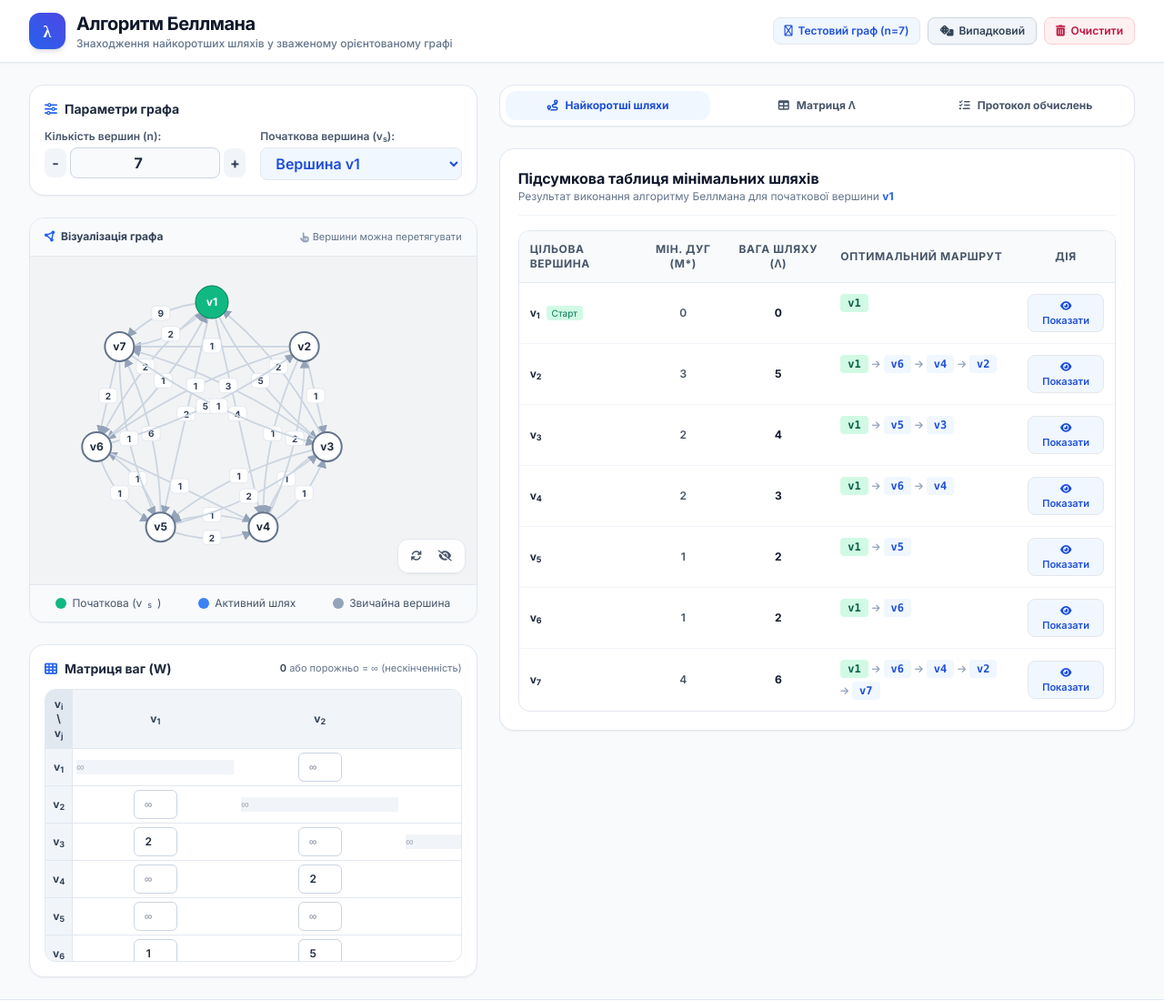
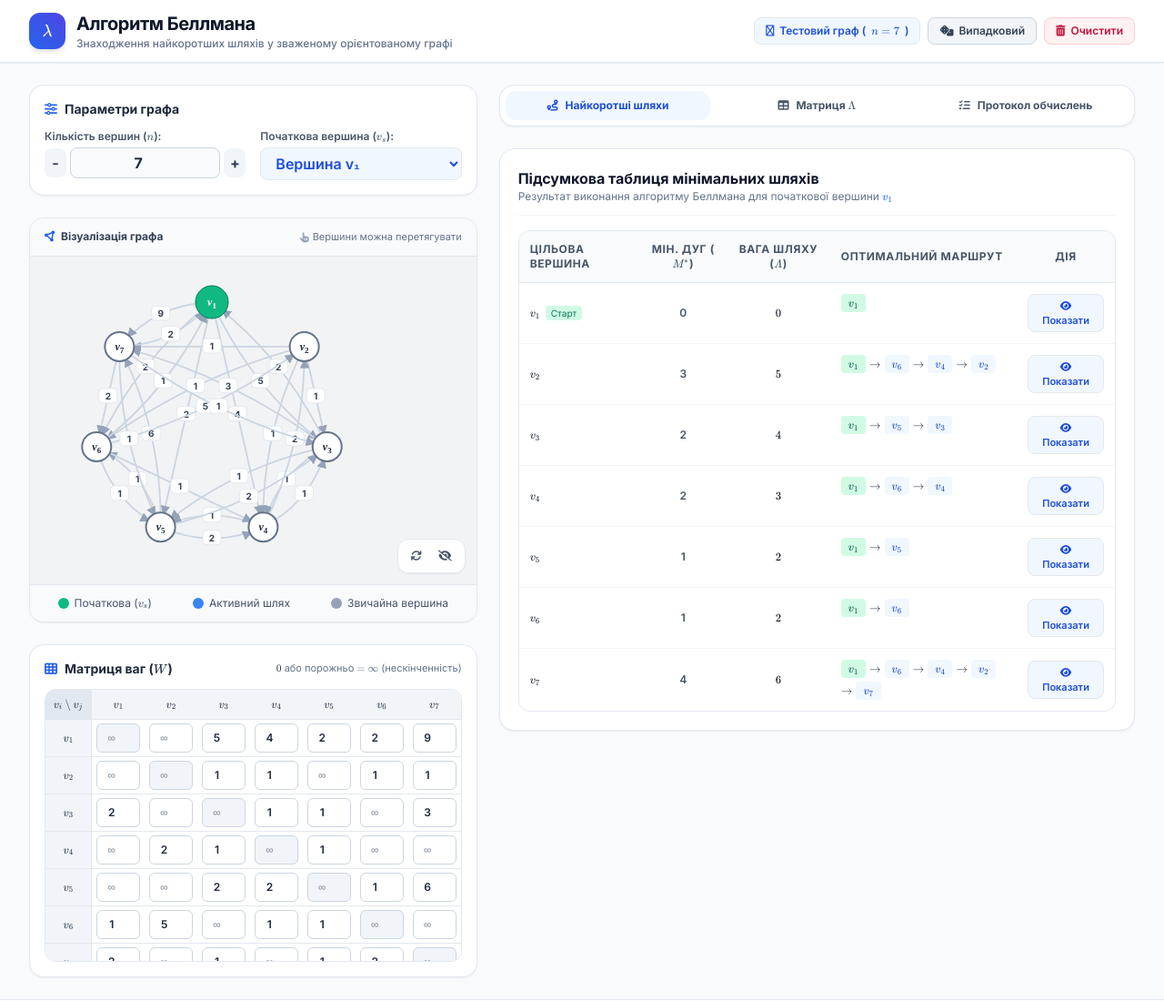
Before and after one commit to r-kalugin/bellman, a plain HTML site: page index.html in a window 1280 px wide. Shown: the whole page at 91% size. Drawn offline with nearby package versions, Linux system fonts and the light colour scheme.

Commit message:
index.html

```diff
--- a/index.html
+++ b/index.html
@@ -26,6 +26,10 @@
     </script>
     <!-- Font Awesome -->
     <link rel="stylesheet" href="https://cdnjs.cloudflare.com/ajax/libs/font-awesome/6.4.0/css/all.min.css">
+    <!-- KaTeX -->
+    <link rel="stylesheet" href="https://cdn.jsdelivr.net/npm/katex@0.16.11/dist/katex.min.css">
+    <script defer src="https://cdn.jsdelivr.net/npm/katex@0.16.11/dist/katex.min.js"></script>
+    <script defer src="https://cdn.jsdelivr.net/npm/katex@0.16.11/dist/contrib/auto-render.min.js"></script>
     <!-- Google Fonts -->
     <link rel="preconnect" href="https://fonts.googleapis.com">
     <link rel="preconnect" href="https://fonts.gstatic.com" crossorigin>
@@ -38,6 +42,14 @@
         }
         code, pre {
             font-family: 'Fira Code', monospace;
+        }
+        .katex {
+            font-size: 1.05em;
+            line-height: 1;
+        }
+        .katex-html {
+            display: inline-flex;
+            align-items: baseline;
         }
         .graph-node {
             cursor: move;
@@ -93,12 +105,11 @@
         <div class="max-w-7xl mx-auto px-4 sm:px-6 lg:px-8 py-3 flex flex-wrap items-center justify-between gap-4">
             <div class="flex items-center space-x-3">
                 <div class="w-10 h-10 rounded-xl bg-gradient-to-tr from-brand-600 to-indigo-600 flex items-center justify-center text-white shadow-md">
-                    <i class="fa-solid font-bold text-lg">λ</i>
+                    <span class="font-bold text-lg">$\lambda$</span>
                 </div>
                 <div>
                     <h1 class="text-xl font-bold text-slate-900 tracking-tight flex items-center gap-2">
                         Алгоритм Беллмана
-
                     </h1>
                     <p class="text-xs text-slate-5 font-medium text-slate-500">
                         Знаходження найкоротших шляхів у зваженому орієнтованому графі
@@ -109,7 +120,7 @@
             <!-- Global Action Bar -->
             <div class="flex flex-wrap items-center gap-2">
                 <button onclick="loadPreset('test7')" class="px-3 py-1.5 text-xs font-semibold rounded-lg bg-brand-50 text-brand-700 border border-brand-200 hover:bg-brand-100 transition flex items-center gap-1.5">
-                    <i class="fa-solid font-normal fa-vial"></i> Тестовий граф (n=7)
+                    <i class="fa-solid font-normal fa-vial"></i> Тестовий граф ($n=7$)
                 </button>
                 <button onclick="loadPreset('random')" class="px-3 py-1.5 text-xs font-semibold rounded-lg bg-slate-100 text-slate-700 border border-slate-300 hover:bg-slate-200 transition flex items-center gap-1.5">
                     <i class="fa-solid fa-dice"></i> Випадковий
@@ -135,7 +146,7 @@
                 <div class="grid grid-cols-2 gap-4">
                     <!-- Vertex Count -->
                     <div>
-                        <label class="block text-xs font-semibold text-slate-600 mb-1">Кількість вершин (n):</label>
+                        <label class="block text-xs font-semibold text-slate-600 mb-1">Кількість вершин ($n$):</label>
                         <div class="flex items-center space-x-1">
                             <button onclick="changeN(-1)" class="w-8 h-8 rounded-lg bg-slate-100 hover:bg-slate-200 font-bold text-slate-700 transition flex items-center justify-center">-</button>
                             <input type="number" id="inputN" min="2" max="12" value="7" onchange="setN(parseInt(this.value))" class="w-full text-center py-1 font-bold text-slate-800 bg-slate-50 border border-slate-300 rounded-lg focus:ring-2 focus:ring-brand-500 focus:outline-none">
@@ -144,7 +155,7 @@
                     </div>
                     <!-- Start Vertex -->
                     <div>
-                        <label class="block text-xs font-semibold text-slate-600 mb-1">Початкова вершина (v<sub>s</sub>):</label>
+                        <label class="block text-xs font-semibold text-slate-600 mb-1">Початкова вершина ($v_s$):</label>
                         <select id="startVertexSelect" onchange="setStartVertex(parseInt(this.value))" class="w-full py-1.5 px-3 font-semibold text-brand-700 bg-brand-50 border border-brand-200 rounded-lg focus:ring-2 focus:ring-brand-500 focus:outline-none">
                             <!-- Populated dynamically -->
                         </select>
@@ -179,13 +190,13 @@
 
                 <div class="p-3 bg-slate-50 border-t border-slate-200 text-xs flex flex-wrap items-center justify-around gap-2 text-slate-600">
                     <div class="flex items-center gap-1.5">
-                        <span class="w-3 h-3 rounded-full bg-emerald-500 inline-block"></span> Початкова (v<sub>s</sub>)
+                        <span class="w-3 h-3 rounded-full bg-emerald-500 inline-block"></span><span>Початкова ($v_s$)</span>
                     </div>
                     <div class="flex items-center gap-1.5">
-                        <span class="w-3 h-3 rounded-full bg-brand-500 inline-block"></span> Активний шлях
+                        <span class="w-3 h-3 rounded-full bg-brand-500 inline-block"></span><span>Активний шлях</span>
                     </div>
                     <div class="flex items-center gap-1.5">
-                        <span class="w-3 h-3 rounded-full bg-slate-400 inline-block"></span> Звичайна вершина
+                        <span class="w-3 h-3 rounded-full bg-slate-400 inline-block"></span><span>Звичайна вершина</span>
                     </div>
                 </div>
             </div>
@@ -194,10 +205,10 @@
             <div class="bg-white rounded-2xl shadow-sm border border-slate-200 p-4 flex flex-col">
                 <div class="flex items-center justify-between mb-3">
                     <h2 class="text-sm font-bold text-slate-800 flex items-center gap-2">
-                        <i class="fa-solid fa-table-cells text-brand-600"></i> Матриця ваг (W)
+                        <i class="fa-solid fa-table-cells text-brand-600"></i><span>Матриця ваг ($W$)</span>
                     </h2>
                     <span class="text-[11px] text-slate-500">
-                        <span class="font-semibold text-slate-700">0</span> або порожньо = ∞ (нескінченність)
+                        <span class="font-semibold text-slate-700">$0$</span> або порожньо $= \infty$ (нескінченність)
                     </span>
                 </div>
 
@@ -221,13 +232,13 @@
             <!-- TAB NAVIGATION HEADER -->
             <div class="bg-white rounded-2xl p-1.5 shadow-sm border border-slate-200 flex flex-wrap gap-1">
                 <button onclick="switchTab('summary')" id="tabBtn-summary" class="tab-btn flex-1 min-w-[130px] py-2 px-3 text-xs font-bold rounded-xl text-brand-700 bg-brand-50 transition flex items-center justify-center gap-2">
-                    <i class="fa-solid fa-route"></i> Найкоротші шляхи
+                    <i class="fa-solid fa-route"></i><span>Найкоротші шляхи</span>
                 </button>
                 <button onclick="switchTab('lambda')" id="tabBtn-lambda" class="tab-btn flex-1 min-w-[130px] py-2 px-3 text-xs font-bold rounded-xl text-slate-600 hover:bg-slate-100 transition flex items-center justify-center gap-2">
-                    <i class="fa-solid fa-table"></i> Матриця Λ
+                    <i class="fa-solid fa-table"></i><span>Матриця $\Lambda$</span>
                 </button>
                 <button onclick="switchTab('protocol')" id="tabBtn-protocol" class="tab-btn flex-1 min-w-[130px] py-2 px-3 text-xs font-bold rounded-xl text-slate-600 hover:bg-slate-100 transition flex items-center justify-center gap-2">
-                    <i class="fa-solid fa-list-check"></i> Протокол обчислень
+                    <i class="fa-solid fa-list-check"></i><span>Протокол обчислень</span>
                 </button>
             </div>
 
@@ -239,7 +250,7 @@
                             Підсумкова таблиця мінімальних шляхів
                         </h3>
                         <p class="text-xs text-slate-500">
-                            Результат виконання алгоритму Беллмана для початкової вершини <span id="summaryStartLabel" class="font-bold text-brand-600">v1</span>
+                            Результат виконання алгоритму Беллмана для початкової вершини <span id="summaryStartLabel" class="font-bold text-brand-600">$v_1$</span>
                         </p>
                     </div>
                     <div id="negativeCycleBadge" class="hidden px-3 py-1 bg-amber-100 text-amber-800 border border-amber-300 rounded-lg text-xs font-bold flex items-center gap-1.5">
@@ -252,8 +263,8 @@
                         <thead class="bg-slate-50 text-slate-600 font-bold uppercase tracking-wider border-b border-slate-200">
                             <tr>
                                 <th class="p-3">Цільова вершина</th>
-                                <th class="p-3 text-center">Мін. дуг (m*)</th>
-                                <th class="p-3 text-center">Вага шляху (λ)</th>
+                                <th class="p-3 text-center">Мін. дуг ($m^*$)</th>
+                                <th class="p-3 text-center">Вага шляху ($\lambda$)</th>
                                 <th class="p-3">Оптимальний маршрут</th>
                                 <th class="p-3 text-center">Дія</th>
                             </tr>
@@ -269,7 +280,7 @@
             <div id="tab-lambda" class="tab-content hidden bg-white rounded-2xl shadow-sm border border-slate-200 p-5 flex flex-col gap-4">
                 <div class="border-b border-slate-100 pb-3">
                     <h3 class="text-base font-bold text-slate-900">
-                        Матриця значень лямбда (Λ)
+                        Матриця значень $\lambda$ ($\Lambda$)
                     </h3>
                     <p class="text-xs text-slate-500">
 
@@ -302,7 +313,7 @@
 
                     <!-- Step Filter Dropdown -->
                     <div class="flex items-center gap-2">
-                        <label class="text-xs font-semibold text-slate-600">Крок (m):</label>
+                        <label class="text-xs font-semibold text-slate-600">Крок ($m$):</label>
                         <select id="protocolStepSelect" onchange="renderProtocol()" class="py-1 px-3 text-xs font-semibold text-slate-800 bg-slate-100 border border-slate-300 rounded-lg focus:outline-none">
                             <!-- Dynamically populated -->
                         </select>
@@ -405,6 +416,22 @@ int main()
 
     <!-- JAVASCRIPT LOGIC -->
     <script>
+        // KaTeX Auto-Render Helper
+        function renderMath(target = document.body) {
+            if (typeof renderMathInElement === 'function') {
+                renderMathInElement(target, {
+                    delimiters: [
+                        { left: '$$', right: '$$', display: true },
+                        { left: '$', right: '$', display: false },
+                        { left: '\\(', right: '\\)', display: false },
+                        { left: '\\[', right: '\\]', display: true }
+                    ],
+                    throwOnError: false,
+                    ignoredTags: ['script', 'noscript', 'style', 'textarea', 'pre', 'code']
+                });
+            }
+        }
+
         // Global Constants & State
         const SUP = 10000; // Infinity value matching C++ standard
         let n = 7;
@@ -446,6 +473,7 @@ int main()
         window.onload = function() {
             loadPreset('test7');
             setupDragAndDrop();
+            renderMath();
         };
 
         // Preset Loaders
@@ -542,19 +570,22 @@ int main()
             renderProtocolOptions();
             renderProtocol();
             renderSvgGraph();
+            renderMath();
         }
 
         function populateStartSelect() {
             const select = document.getElementById('startVertexSelect');
             select.innerHTML = '';
+            const subscripts = ['₀', '₁', '₂', '₃', '₄', '₅', '₆', '₇', '₈', '₉'];
+            const toSub = (num) => String(num).split('').map(d => subscripts[d] || d).join('');
             for (let i = 0; i < n; i++) {
                 const opt = document.createElement('option');
                 opt.value = i;
-                opt.textContent = `Вершина v${i + 1}`;
+                opt.textContent = `Вершина v${toSub(i + 1)}`;
                 if (i === startVertex) opt.selected = true;
                 select.appendChild(opt);
             }
-            document.getElementById('summaryStartLabel').textContent = `v${startVertex + 1}`;
+            document.getElementById('summaryStartLabel').textContent = `$v_{${startVertex + 1}}$`;
         }
 
         // ==========================================
@@ -708,16 +739,16 @@ int main()
             const head = document.getElementById('matrixHead');
             const body = document.getElementById('matrixBody');
 
-            let headHtml = `<tr><th class="p-2 border-b border-r border-slate-200 bg-slate-200 text-slate-700">v<sub>i</sub> \\ v<sub>j</sub></th>`;
+            let headHtml = `<tr><th class="p-2 border-b border-r border-slate-200 bg-slate-200 text-slate-700">$v_i \\setminus v_j$</th>`;
             for (let j = 0; j < n; j++) {
-                headHtml += `<th class="p-2 border-b border-slate-200 text-slate-700">v<sub>${j + 1}</sub></th>`;
+                headHtml += `<th class="p-2 border-b border-slate-200 text-slate-700">$v_{${j + 1}}$</th>`;
             }
             headHtml += `</tr>`;
             head.innerHTML = headHtml;
 
             let bodyHtml = '';
             for (let i = 0; i < n; i++) {
-                bodyHtml += `<tr><td class="p-2 font-bold bg-slate-100 text-slate-700 border-r border-slate-200">v<sub>${i + 1}</sub></td>`;
+                bodyHtml += `<tr><td class="p-2 font-bold bg-slate-100 text-slate-700 border-r border-slate-200">$v_{${i + 1}}$</td>`;
                 for (let j = 0; j < n; j++) {
                     let val = W[i][j];
                     let displayVal = (val === 0 || val === null || val === undefined) ? '' : val;
@@ -727,9 +758,9 @@ int main()
                         <input type="number"
                             value="${displayVal}"
                             placeholder="∞"
-                            ${isSelf ? 'disabled class="bg-slate-100 cursor-not-allowed"' : ''}
+                            ${isSelf ? 'disabled' : ''}
                             onchange="updateMatrixCell(${i}, ${j}, this.value)"
-                            class="w-12 h-8 text-center text-xs font-semibold rounded-md border border-slate-300 focus:ring-2 focus:ring-brand-500 focus:outline-none transition ${isSelf ? 'text-slate-400' : 'text-slate-800 bg-white hover:border-slate-400'}">
+                            class="w-12 h-8 text-center text-xs font-semibold rounded-md border border-slate-300 focus:ring-2 focus:ring-brand-500 focus:outline-none transition ${isSelf ? 'bg-slate-100 text-slate-400 cursor-not-allowed' : 'text-slate-800 bg-white hover:border-slate-400'}">
                     </td>`;
                 }
                 bodyHtml += `</tr>`;
@@ -761,13 +792,13 @@ int main()
                 if (!p.reachable) {
                     pathText = '<span class="text-slate-400 italic">Шлях відсутній</span>';
                 } else {
-                    pathText = p.pathNodes.map(idx => `<span class="px-2 py-0.5 rounded font-mono font-bold ${idx === startVertex ? 'bg-emerald-100 text-emerald-800' : 'bg-brand-50 text-brand-700'}">v${idx + 1}</span>`).join(' <i class="fa-solid fa-arrow-right text-[10px] text-slate-400"></i> ');
+                    pathText = p.pathNodes.map(idx => `<span class="px-2 py-0.5 rounded font-bold ${idx === startVertex ? 'bg-emerald-100 text-emerald-800' : 'bg-brand-50 text-brand-700'}">$v_{${idx + 1}}$</span>`).join('<span>$\\to$</span>');
                 }
 
-                let weightText = (p.weight >= SUP / 2) ? '<span class="text-rose-500 font-bold">∞</span>' : `<span class="font-bold text-slate-900">${p.weight}</span>`;
+                let weightText = (p.weight >= SUP / 2) ? '<span class="text-rose-500 font-bold">$\\infty$</span>' : `<span class="font-bold text-slate-900">$${p.weight}$</span>`;
 
                 tr.innerHTML = `
-                    <td class="p-3 font-bold text-slate-800">v<sub>${k + 1}</sub> ${k === startVertex ? '<span class="text-[10px] bg-emerald-100 text-emerald-700 px-1.5 py-0.5 rounded ml-1 font-normal">Старт</span>' : ''}</td>
+                    <td class="p-3 font-bold text-slate-800">$v_{${k + 1}}$${k === startVertex ? '<span class="text-[10px] bg-emerald-100 text-emerald-700 px-1.5 py-0.5 rounded ml-1.5 font-normal">Старт</span>' : ''}</td>
                     <td class="p-3 text-center font-semibold text-slate-600">${p.minArcs}</td>
                     <td class="p-3 text-center">${weightText}</td>
                     <td class="p-3 flex items-center gap-1 flex-wrap">${pathText}</td>
@@ -786,19 +817,19 @@ int main()
             const head = document.getElementById('lambdaHead');
             const body = document.getElementById('lambdaBody');
 
-            let headHtml = `<tr><th class="p-2 border-r border-slate-200">i</th>`;
+            let headHtml = `<tr><th class="p-2 border-r border-slate-200">$i$</th>`;
             for (let m = 0; m < n; m++) {
-                headHtml += `<th class="p-2">Λ<sup>(${m})</sup></th>`;
+                headHtml += `<th class="p-2">$\\Lambda^{(${m})}$</th>`;
             }
             headHtml += `</tr>`;
             head.innerHTML = headHtml;
 
             let bodyHtml = '';
             for (let i = 0; i < n; i++) {
-                bodyHtml += `<tr class="hover:bg-slate-50"><td class="p-2 font-bold bg-slate-100 text-slate-800 border-r border-slate-200">v<sub>${i + 1}</sub></td>`;
+                bodyHtml += `<tr class="hover:bg-slate-50"><td class="p-2 font-bold bg-slate-100 text-slate-800 border-r border-slate-200">$v_{${i + 1}}$</td>`;
                 for (let m = 0; m < n; m++) {
                     let val = bellmanResult.lmd[i][m];
-                    let text = (val >= SUP / 2) ? '∞' : val;
+                    let text = (val >= SUP / 2) ? '$\\infty$' : `$${val}$`;
                     let isStart = (i === startVertex);
                     let minArcs = bellmanResult.paths[i]?.minArcs;
                     let isMinStabilized = (m === minArcs && !isStart);
@@ -840,14 +871,15 @@ int main()
             let html = '';
             stepData.logs.forEach(log => {
                 let targetIdx = log.target;
+                let minText = log.minVal >= SUP / 2 ? '\\infty' : log.minVal;
                 html += `
                 <div class="p-4 bg-slate-50 rounded-xl border border-slate-200 flex flex-col gap-2">
                     <div class="flex items-center justify-between border-b border-slate-200 pb-2">
                         <span class="text-xs font-bold text-slate-800 flex items-center gap-1.5">
-                            <span class="w-2 h-2 rounded-full bg-brand-500"></span> Пошук min для λ<sup>(${stepM})</sup> при і = ${targetIdx + 1} (вершина v<sub>${targetIdx + 1}</sub>)
+                            <span class="w-2 h-2 rounded-full bg-brand-500"></span><span>Пошук $\\min$ для $\\lambda_{${targetIdx + 1}}^{(${stepM})}$ при $i = ${targetIdx + 1}$ (вершина $v_{${targetIdx + 1}}$)</span>
                         </span>
-                        <span class="text-xs font-mono font-bold ${log.minVal >= SUP / 2 ? 'text-rose-600' : 'text-emerald-700 bg-emerald-50 px-2 py-0.5 rounded border border-emerald-200'}">
-                            min = ${log.minVal >= SUP / 2 ? '∞' : log.minVal}
+                        <span class="text-xs font-bold ${log.minVal >= SUP / 2 ? 'text-rose-600' : 'text-emerald-700 bg-emerald-50 px-2 py-0.5 rounded border border-emerald-200'}">
+                            $\\min = ${minText}$
                         </span>
                     </div>
 
@@ -855,15 +887,15 @@ int main()
                 `;
 
                 log.candidates.forEach(c => {
-                    let prevLText = (c.prevL >= SUP / 2) ? '∞' : c.prevL;
-                    let wText = (c.wEdge >= SUP / 2) ? '∞' : c.wEdge;
-                    let sumText = (c.sum >= SUP / 2) ? '∞' : c.sum;
+                    let prevLText = (c.prevL >= SUP / 2) ? '\\infty' : c.prevL;
+                    let wText = (c.wEdge >= SUP / 2) ? '\\infty' : c.wEdge;
+                    let sumText = (c.sum >= SUP / 2) ? '\\infty' : c.sum;
                     let isSelected = (c.from === log.selectedPrev && log.minVal < SUP / 2);
 
                     html += `
-                    <div class="p-2 rounded-lg text-xs font-mono border ${isSelected ? 'bg-blue-50 border-brand-300 text-brand-900 font-semibold' : 'bg-white border-slate-200 text-slate-600'} flex items-center justify-between">
-                        <span>v<sub>${c.from + 1}</sub>: ${prevLText} + ${wText}</span>
-                        <span class="font-bold">${sumText} ${isSelected ? '<i class="fa-solid fa-check text-brand-600 ml-1"></i>' : ''}</span>
+                    <div class="p-2 rounded-lg text-xs border ${isSelected ? 'bg-blue-50 border-brand-300 text-brand-900 font-semibold' : 'bg-white border-slate-200 text-slate-600'} flex items-center justify-between">
+                        <span>$v_{${c.from + 1}}: ${prevLText} + ${wText}$</span>
+                        <span class="font-bold flex items-center gap-1"><span>$${sumText}$</span>${isSelected ? '<i class="fa-solid fa-check text-brand-600"></i>' : ''}</span>
                     </div>`;
                 });
 
@@ -873,6 +905,7 @@ int main()
             });
 
             container.innerHTML = html;
+            renderMath(container);
         }
 
         // ==========================================
@@ -1000,8 +1033,9 @@ int main()
                 label.setAttribute('text-anchor', 'middle');
                 label.setAttribute('font-size', '12');
                 label.setAttribute('font-weight', 'bold');
+                label.setAttribute('font-family', 'Times New Roman, serif');
                 label.setAttribute('fill', (isStart || isInPath) ? '#ffffff' : '#1e293b');
-                label.textContent = `v${i + 1}`;
+                label.innerHTML = `<tspan font-style="italic">v</tspan><tspan dy="3" font-size="9">${i + 1}</tspan>`;
 
                 group.appendChild(circle);
                 group.appendChild(label);
@@ -1082,6 +1116,7 @@ int main()
             const activeBtn = document.getElementById(`tabBtn-${tabId}`);
             activeBtn.classList.add('bg-brand-50', 'text-brand-700');
             activeBtn.classList.remove('text-slate-600', 'hover:bg-slate-100');
+            renderMath(document.getElementById(`tab-${tabId}`));
         }
 
         // Code Copy Helper
```
